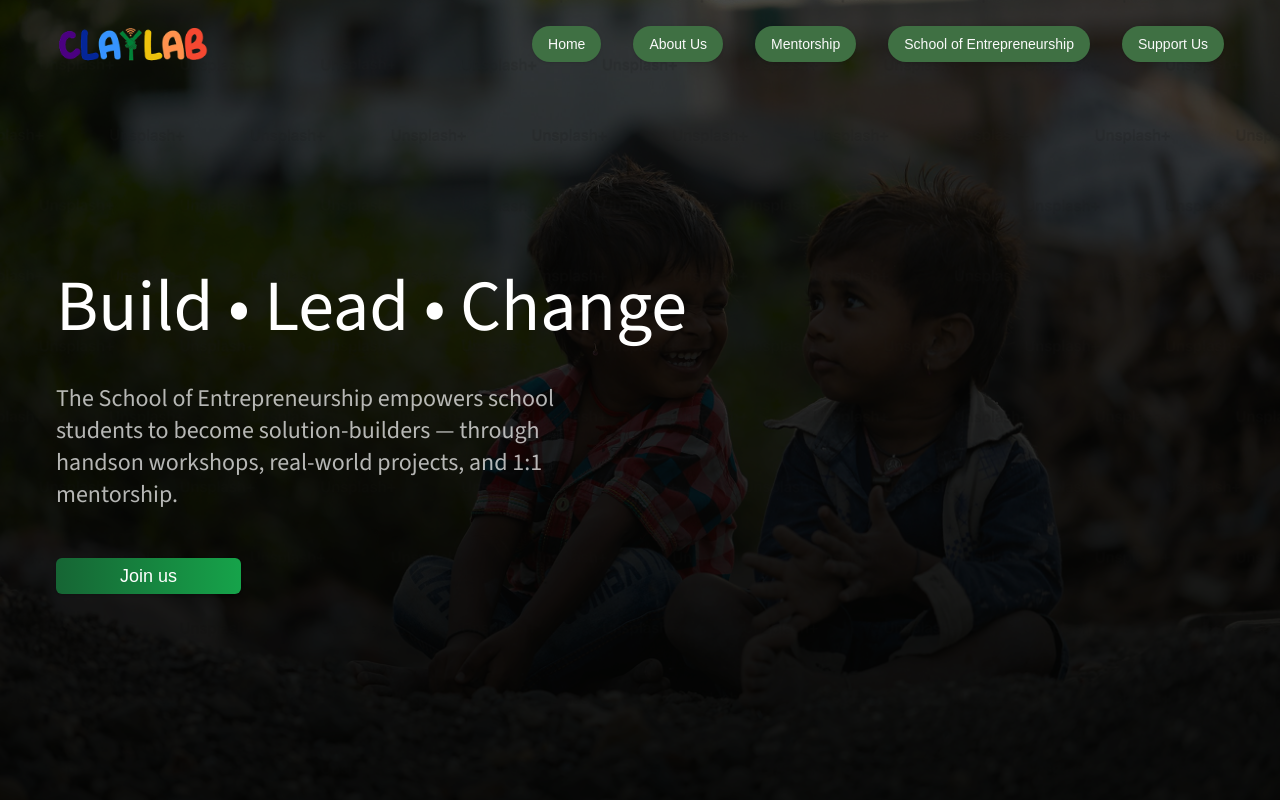
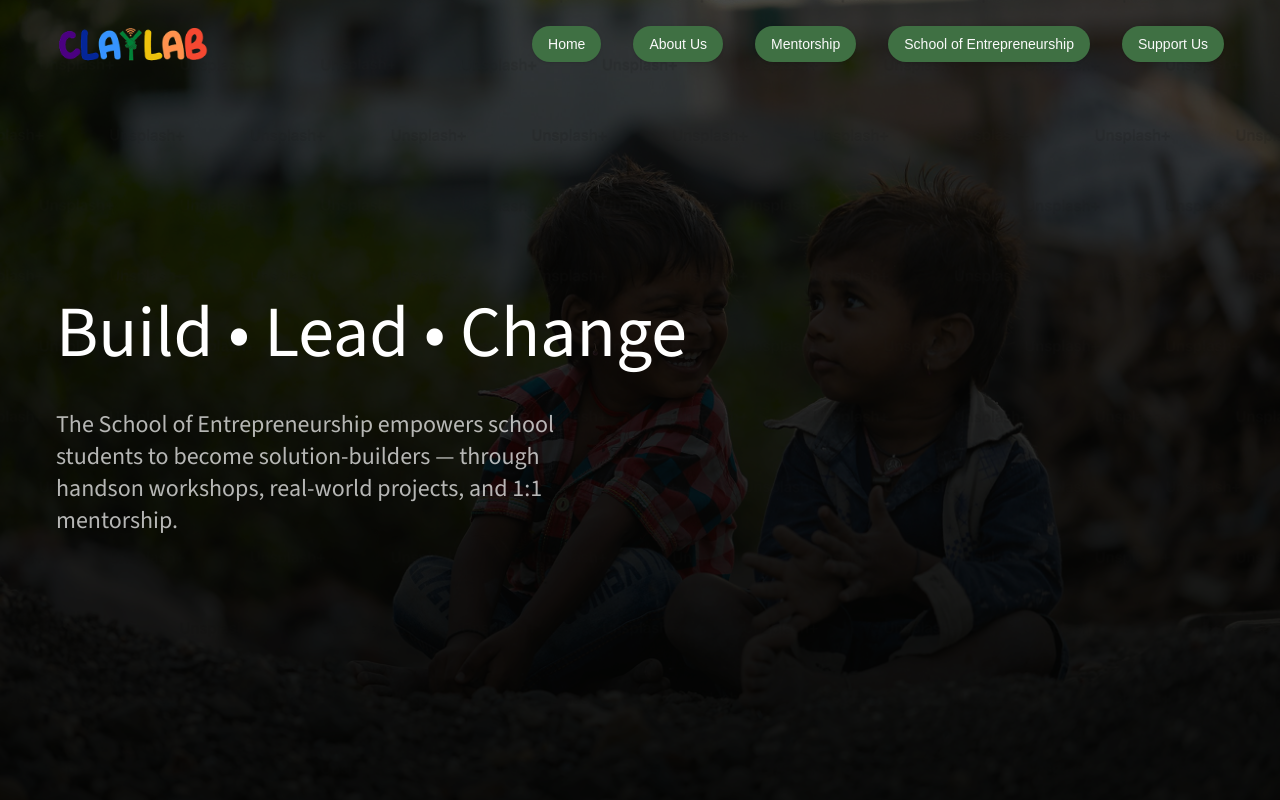
Before and after one commit to arnab-git-404/claylab, a Next.js app: page /school-of-entrepreneurship in a window 1280 px wide. Shown: the top 800 px of the page. Built offline with nearby package versions, Linux system fonts and the light colour scheme; a web font is replaced by a local one.

Commit message:
join us button removed

```diff
--- a/components/entrepreneurship/hero.tsx
+++ b/components/entrepreneurship/hero.tsx
@@ -58,9 +58,9 @@ export default function Hero() {
             solution-builders — through handson workshops, real-world projects,
             and 1:1 mentorship.
           </p>
-          <Button className="bg-gradient-to-r from-green-800 to-green-600 hover:bg-gradient-to-r hover:from-green-700 hover:to-green-500 text-white rounded-md w-full sm:w-min px-8 sm:px-16 py-3 sm:py-4 text-base sm:text-lg">
+          {/* <Button className="bg-gradient-to-r from-green-800 to-green-600 hover:bg-gradient-to-r hover:from-green-700 hover:to-green-500 text-white rounded-md w-full sm:w-min px-8 sm:px-16 py-3 sm:py-4 text-base sm:text-lg">
             Join us
-          </Button>
+          </Button> */}
         </div>
 
         {/* <div className="flex flex-col gap-4 text-center max-w-screen z-10 mt-8">
```
